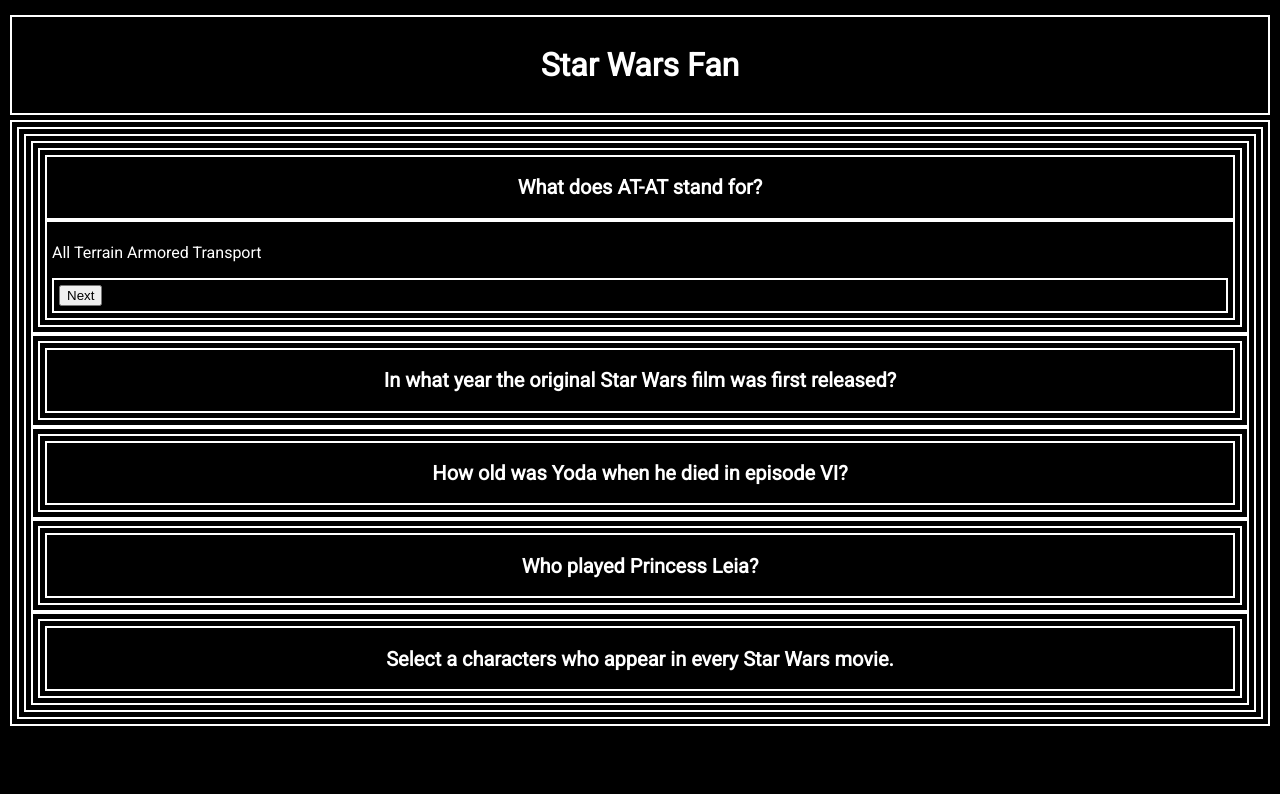
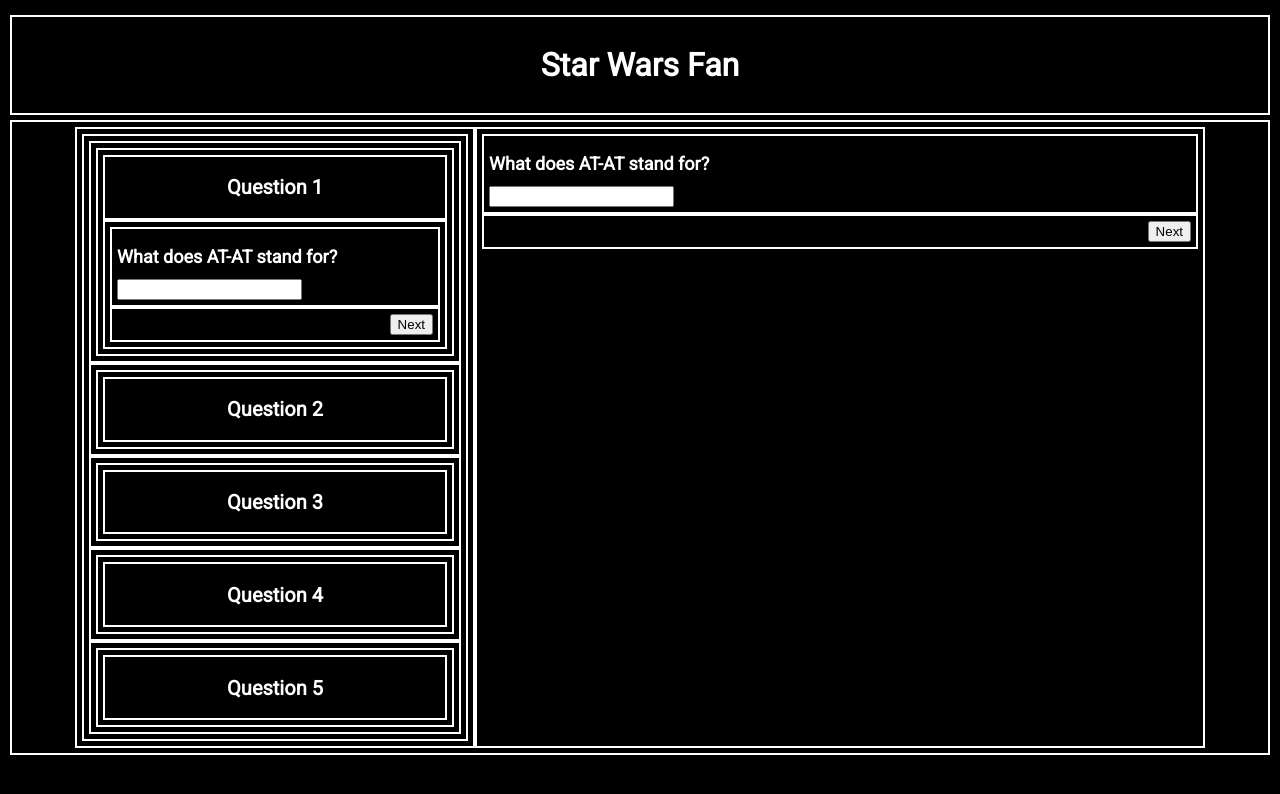
Before and after one commit to ricardoguerrasantana/star-wars-fan, a React (Create React App) app: page / in a window 1280 px wide. Shown: the top 794 px of the page. Built offline with nearby package versions, Linux system fonts and the light colour scheme.

Commit message:
Added StepButtonsWapper helper component to be rendered by VerticalStepper and added logic for widening Dropdown body

```diff
--- a/package.json
+++ b/package.json
@@ -91,7 +91,8 @@
       ],
       "react/jsx-no-literals": "off",
       "react/react-in-jsx-scope": "off",
-      "react/function-component-definition": "off"
+      "react/function-component-definition": "off",
+      "react/require-default-props": "off"
     },
     "overrides": [
       {
--- a/src/components/customized/Questionnarie/Questionnarie.module.css
+++ b/src/components/customized/Questionnarie/Questionnarie.module.css
@@ -1,32 +1,45 @@
 .stepperContainer {
   display: flex;
-  flex-direction: column;
-  align-items: center;
+  flex-direction: row;
+  justify-content: center;
   width: 100%;
-  min-height: 200px;
+  max-width: 1500px;
   border: 2px solid white;
   box-sizing: border-box;
-  padding: 5px;
+  padding: 5px 5%;
   color:white;
 }
 
-.stepperButtonBack {}
+.stepperButtonBack {
+  cursor: pointer;
+}
 
 .stepperButtonContainer {
   border: 2px solid white;
   box-sizing: border-box;
   padding: 5px;
   width: 100%;
+  display: flex;
+  justify-content: space-between;
 }
 
-.stepperButtonNext {}
+.stepperButtonNext {
+  cursor: pointer;
+}
+
+.stepperExtended {
+  border: 2px solid white;
+  box-sizing: border-box;
+  padding: 5px;
+  width: 100%;
+}
 
 .accordionContainer {
   display: flex;
   flex-direction: column;
   align-items: center;
   width: 100%;
-  min-height: 200px;
+  max-width: 400px;
   border: 2px solid white;
   box-sizing: border-box;
   padding: 5px;
@@ -86,3 +99,11 @@
   width: 100%;
   text-align: justify;
 }
+
+.dropdownBody h1 {
+  font-size: 18px;
+}
+
+.dropdownBody li {
+  font-size: 15px;
+}
--- a/src/components/customized/Questionnarie/QuestionnarieContainer.tsx
+++ b/src/components/customized/Questionnarie/QuestionnarieContainer.tsx
@@ -32,6 +32,7 @@
       container: styles.stepperButtonContainer,
       next: styles.stepperButtonNext,
     },
+    extended: styles.stepperExtended,
   };
 
   // Styles for Accordion component
@@ -49,18 +50,25 @@
   const stepperButtonText = {
     back: STEPPER.BUTTONS.TEXT.BACK,
     next: STEPPER.BUTTONS.TEXT.NEXT,
-    end: STEPPER.BUTTONS.TEXT.END,
+    submit: STEPPER.BUTTONS.TEXT.SUBMIT,
   };
 
   const dropdownIds: string[] = [];
 
-  const stepperItems = DATA.sort(() => (Math.random() > .5) ? 1 : -1).map((D) => {
+  const stepperItems = DATA.sort(() => (Math.random() > .5) ? 1 : -1).map((D, step) => {
     /** Populates dropdowns array to keep track of Dropdown
      * components sequence. */
     dropdownIds.push(D.id);
 
-    const headerComponent = (<h1>{D.topic}</h1>);
-    const bodyComponent = (<p>{D.correctAnswer}</p>);
+    const headerComponent = (<h1>{STEPPER.STEPTITLE + ` ${step + 1}`}</h1>);
+    const bodyComponent = (
+      <DropdownBody
+        answerOptions={D.answerOptions}
+        styles={styles.dropdownBody}
+        topic={D.topic}
+        type={D.type}
+      />
+    );
 
     return {
       dropdown: {
@@ -93,3 +101,29 @@
 }
 
 export default memo(QuestionnarieContainer);
+
+
+/** DropdownBody helper component takes charge of render content
+ * of each step*/
+type DropdownBodyTypes = {
+  answerOptions?: string[];
+  styles: string;
+  topic: string;
+  type: string;
+}
+
+// eslint-disable-next-line react/no-multi-comp
+function DropdownBody({ styles, answerOptions, topic , type }:DropdownBodyTypes) {
+  return (
+    <div className={styles}>
+      <h1>{topic}</h1>
+      {answerOptions &&
+        <ul>
+          {answerOptions?.map((answer) => (
+            <li key={answer}>{answer}</li>
+          ))}
+        </ul>}
+      {type === "TextInput" && <input />}
+    </div>
+  );
+}
--- a/src/components/generic/DropdownInfo/styled-components/index.js
+++ /dev/null
@@ -1,4 +0,0 @@
-export { default as Body } from './Body';
-export { default as Header } from './Header';
-export { default as Image } from './Image';
-export { default as Container } from './Container';
--- /dev/null
+++ b/src/components/generic/VerticalStepper/StepButtonsWapper.tsx
@@ -0,0 +1,64 @@
+// React
+import { ReactNode } from 'react';
+
+// debugger
+import Debug from "debug";
+const log = Debug("App:VerticalStepper");
+log.log = console.log.bind(console);
+
+// Prop types
+export type StepButtonsWapperProps = {
+  children: ReactNode;
+  buttonText: {
+    back: string;
+    next: string;
+    submit: string;
+  };
+  buttonStyles: {
+    back: string;
+    container: string;
+    next: string;
+  };
+  lastStep: number;
+  setStep: (step: number) => void;
+  step: number;
+}
+
+/** StepButtonsWapper helper component takes DropdownBody component
+ * that VerticalStepper receive and adds buttons for stepping
+ * control. */
+function StepButtonsWapper ({ children, buttonText , buttonStyles , lastStep, step, setStep }: StepButtonsWapperProps) {
+
+  function handleBackClick() {
+    setStep(step - 1);
+  }
+
+  function handleNextClick() {
+    setStep(step + 1);
+  }
+
+  return (
+    <>
+      {children}
+      <div className={buttonStyles.container}>
+        {step !== 0 ?
+          <button
+            className={buttonStyles.back}
+            onClick={handleBackClick}
+            type="button"
+          >
+            {buttonText.back}
+          </button> : <div />}
+        <button
+          className={buttonStyles.next}
+          onClick={handleNextClick}
+          type="button"
+        >
+          {step === lastStep ? buttonText.submit : buttonText.next}
+        </button>
+      </div>
+    </>
+  );
+}
+
+export default StepButtonsWapper;
--- a/src/components/generic/VerticalStepper.tsx
+++ b/src/components/generic/VerticalStepper/VerticalStepper.tsx
@@ -1,11 +1,15 @@
 // React
-import { ReactNode, useEffect, useState } from 'react';
+import { useEffect, useState } from 'react';
 
 // Generic components
-import { Accordion } from "../generic";
+import { Accordion } from "../../generic";
+// Types
+import type { AccordionTypes , AccordionItem } from "../../generic";
 
-// Types
-import type { AccordionTypes , AccordionItem } from "../generic";
+// Helper components
+import StepButtonsWapper from  "./StepButtonsWapper";
+// Types from helper component
+import type { StepButtonsWapperProps } from "./StepButtonsWapper";
 
 // debugger
 import Debug from "debug";
@@ -20,9 +24,10 @@
   stepperItems: StepperItem[];
   stepperStyles: {
     container: string;
-    buttons: StepBodyProps["buttonStyles"];
+    buttons: StepButtonsWapperProps["buttonStyles"];
+    extended: string;
   };
-  stepperButtonText: StepBodyProps["buttonText"];
+  stepperButtonText: StepButtonsWapperProps["buttonText"];
 }
 
 /** VerticalStepper generic component ... */
@@ -39,8 +44,18 @@
 
   /** Assigns the respective Dropdown id when step is changed. */
   useEffect(() => {
-    setSelectedDropdownId(dropdownIds[step]);
+    dropdownIds[step] && setSelectedDropdownId(dropdownIds[step]);
   }, [step, dropdownIds]);
+
+  /** Sets step to its respective Dropdown id when
+   * selectedDropdownId is changed. */
+  useEffect(() => {
+    if (dropdownIds.indexOf(selectedDropdownId) >= 0) {
+      if (dropdownIds.indexOf(selectedDropdownId) < (dropdownIds.length - 1)) {
+        setStep(dropdownIds.indexOf(selectedDropdownId));
+      }
+    }
+  }, [selectedDropdownId, dropdownIds]);
 
   /** Adds state control to identify which Dropdown is selected. */
   const accordionItems = stepperItems.map((item) => {
@@ -54,7 +69,7 @@
   useEffect(() => {
     accordionItems.forEach((item, step) => {
       item.dropdown.bodyComponent = (
-        <StepBody
+        <StepButtonsWapper
           buttonStyles={stepperStyles.buttons}
           buttonText={stepperButtonText}
           lastStep={accordionItems.length - 1}
@@ -62,9 +77,10 @@
           step={step}
         >
           {item.dropdown.bodyComponent}
-        </StepBody>
+        </StepButtonsWapper>
       );
     });
+  // eslint-disable-next-line react-hooks/exhaustive-deps
   }, []);
 
   return (
@@ -74,64 +90,11 @@
         accordionStyles={accordionStyles}
         menuStyles={menuStyles}
       />
+      <div className={stepperStyles.extended}>
+        {accordionItems[step] && accordionItems[step].dropdown.bodyComponent}
+      </div>
     </div>
   );
 }
 
-/** StepBody component to be used by previously defined
- * VerticalStepper component. It takes Dropdown Body and
- * adds buttons for stepping control */
-
-type StepBodyProps = {
-  children: ReactNode;
-  buttonText: {
-    back: string;
-    next: string;
-    end: string;
-  };
-  buttonStyles: {
-    back: string;
-    container: string;
-    next: string;
-  };
-  lastStep: number;
-  setStep: (step: number) => void;
-  step: number;
-}
-
-// eslint-disable-next-line react/no-multi-comp
-function StepBody ({ children, buttonText , buttonStyles , lastStep, step, setStep }: StepBodyProps) {
-
-  function handleBackClick() {
-    setStep(step - 1);
-  }
-
-  function handleNextClick() {
-    setStep(step + 1);
-  }
-
-  return (
-    <>
-      {children}
-      <div className={buttonStyles.container}>
-        {step !== 0 &&
-          <button
-            className={buttonStyles.back}
-            onClick={handleBackClick}
-            type="button"
-          >
-            {buttonText.back}
-          </button>}
-        <button
-          className={buttonStyles.next}
-          onClick={handleNextClick}
-          type="button"
-        >
-          {step === lastStep ? buttonText.end : buttonText.next}
-        </button>
-      </div>
-    </>
-  );
-}
-
 export default VerticalStepper;
--- a/src/components/generic/index.ts
+++ b/src/components/generic/index.ts
@@ -3,11 +3,11 @@
 export { default as AppBar } from "./AppBar/AppBarContainer";
 export { default as Dropdown } from "./Dropdown";
 export { default as Menu } from "./Menu";
-export { default as VerticalStepper } from "./VerticalStepper";
+export { default as VerticalStepper } from "./VerticalStepper/VerticalStepper";
 
 // Types of generic components
 export type { Props as AccordionTypes , AccordionItem , NewMenuItem} from "./Accordion";
 export type { Props as AppBarPropsType } from "./AppBar/AppBarContainer";
 export type { Props as DropdownTypes } from "./Dropdown";
 export type { Props as MenuTypes , MenuItem } from "./Menu";
-export type { Props as VerticalStepperTypes } from "./VerticalStepper";
+export type { Props as VerticalStepperTypes } from "./VerticalStepper/VerticalStepper";
--- a/src/utils/constants.ts
+++ b/src/utils/constants.ts
@@ -8,7 +8,8 @@
     TEXT: {
       BACK: "Back",
       NEXT: "Next",
-      END: "Calculate Score"
+      SUBMIT: "Done",
     },
-  }
+  },
+  STEPTITLE: "Question",
 };
```
Also changed, not shown: src/components/generic/DropdownInfo/styled-components/Body.js (deleted, +0 -38 lines), src/components/generic/DropdownInfo/styled-components/Container.js (deleted, +0 -18 lines), src/components/generic/DropdownInfo/styled-components/Header.js (deleted, +0 -18 lines), src/components/generic/DropdownInfo/styled-components/Image.js (deleted, +0 -12 lines).
